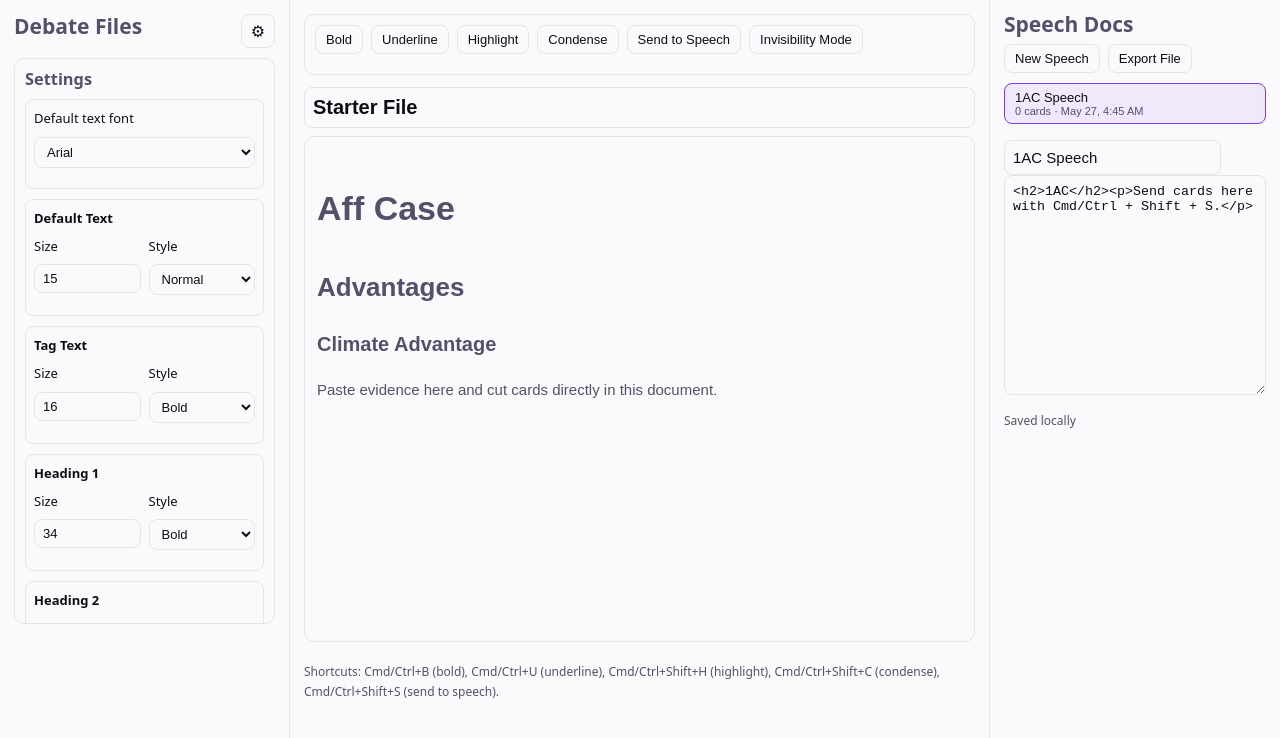
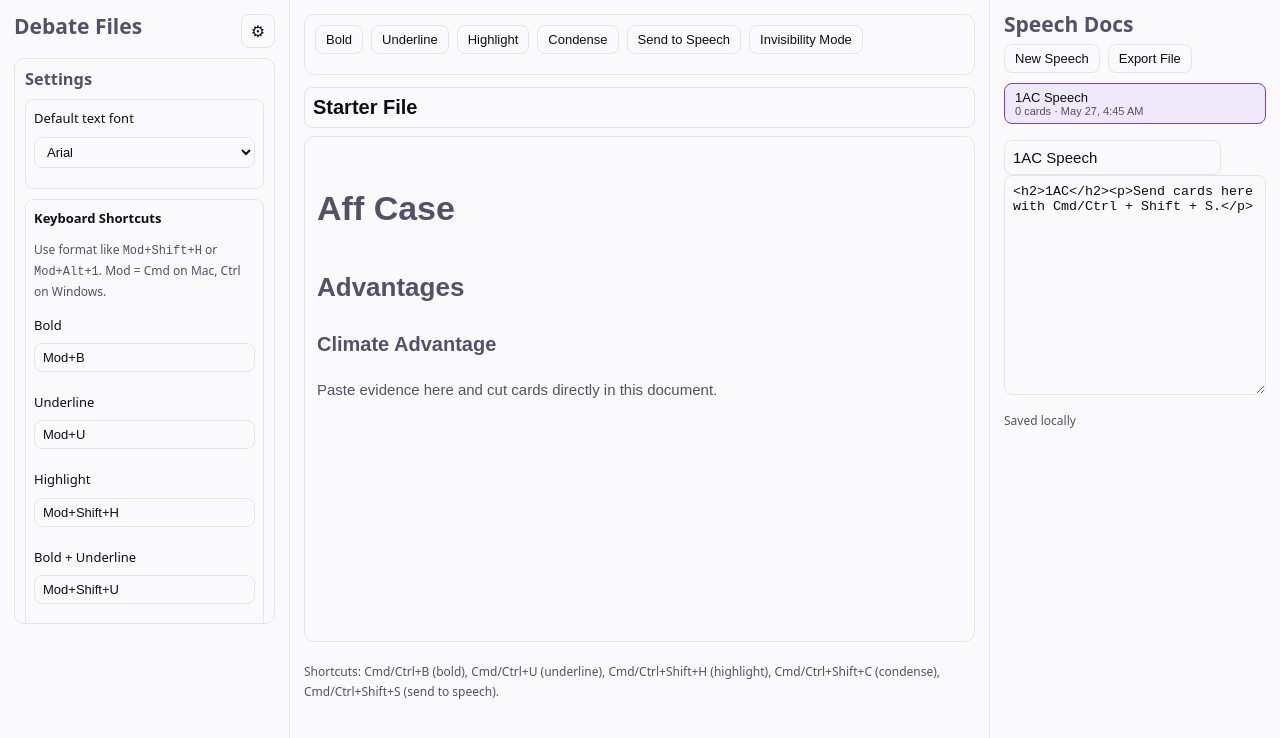
Before and after one commit to Dheej11/DebateBooks, a React (Vite) app: page / in a window 1280 px wide. Both pictures are taken after a click on the button "Open settings". Shown: the top 738 px of the page. Built offline with nearby package versions, Linux system fonts and the light colour scheme.

Commit message:
added keyboard shortcut customization

```diff
--- a/src/App.css
+++ b/src/App.css
@@ -183,6 +183,13 @@ button:disabled {
   gap: 8px;
 }
 
+.shortcuts-grid {
+  display: grid;
+  grid-template-columns: 1fr;
+  gap: 8px;
+  margin-bottom: 10px;
+}
+
 .settings-row {
   display: flex;
   align-items: flex-start;
--- a/src/App.tsx
+++ b/src/App.tsx
@@ -1,5 +1,6 @@
 import {
   type ChangeEventHandler,
+  type KeyboardEvent,
   type KeyboardEventHandler,
   useEffect,
   useMemo,
@@ -33,6 +34,19 @@ interface AppData {
 
 type LeftPanelView = 'files' | 'settings'
 type FontStylePreset = 'normal' | 'bold' | 'italic' | 'boldItalic' | 'underline'
+type ShortcutAction =
+  | 'bold'
+  | 'underline'
+  | 'highlight'
+  | 'boldUnderline'
+  | 'boldUnderlineHighlight'
+  | 'tagText'
+  | 'heading1'
+  | 'heading2'
+  | 'heading3'
+  | 'defaultText'
+  | 'condense'
+  | 'sendToSpeech'
 
 interface TextStyleSetting {
   fontSize: number
@@ -48,6 +62,7 @@ interface EditorSettings {
     heading2: TextStyleSetting
     heading3: TextStyleSetting
   }
+  shortcuts: Record<ShortcutAction, string>
 }
 
 const STORAGE_KEY = 'debatefiles.v1'
@@ -59,6 +74,20 @@ const defaultSettings: EditorSettings = {
     heading1: { fontSize: 34, style: 'bold' },
     heading2: { fontSize: 26, style: 'bold' },
     heading3: { fontSize: 20, style: 'bold' },
+  },
+  shortcuts: {
+    bold: 'Mod+B',
+    underline: 'Mod+U',
+    highlight: 'Mod+Shift+H',
+    boldUnderline: 'Mod+Shift+U',
+    boldUnderlineHighlight: 'Mod+Shift+J',
+    tagText: 'Mod+Shift+T',
+    heading1: 'Mod+Alt+1',
+    heading2: 'Mod+Alt+2',
+    heading3: 'Mod+Alt+3',
+    defaultText: 'Mod+Alt+0',
+    condense: 'Mod+Shift+C',
+    sendToSpeech: 'Mod+Shift+S',
   },
 }
 
@@ -125,6 +154,131 @@ const textStyleGroups: Array<{
   { key: 'heading2', label: 'Heading 2' },
   { key: 'heading3', label: 'Heading 3' },
 ]
+
+const shortcutGroups: Array<{
+  key: ShortcutAction
+  label: string
+}> = [
+  { key: 'bold', label: 'Bold' },
+  { key: 'underline', label: 'Underline' },
+  { key: 'highlight', label: 'Highlight' },
+  { key: 'boldUnderline', label: 'Bold + Underline' },
+  {
+    key: 'boldUnderlineHighlight',
+    label: 'Bold + Underline + Highlight',
+  },
+  { key: 'tagText', label: 'Set text to Tag' },
+  { key: 'heading1', label: 'Set text to Heading 1' },
+  { key: 'heading2', label: 'Set text to Heading 2' },
+  { key: 'heading3', label: 'Set text to Heading 3' },
+  { key: 'defaultText', label: 'Set text to Default Text' },
+  { key: 'condense', label: 'Condense' },
+  { key: 'sendToSpeech', label: 'Send to Speech' },
+]
+
+interface ParsedShortcut {
+  key: string
+  mod: boolean
+  ctrl: boolean
+  meta: boolean
+  alt: boolean
+  shift: boolean
+}
+
+const normalizeKey = (value: string) => {
+  const lowered = value.toLowerCase()
+  if (lowered === ' ') {
+    return 'space'
+  }
+  if (lowered === 'arrowup') {
+    return 'up'
+  }
+  if (lowered === 'arrowdown') {
+    return 'down'
+  }
+  if (lowered === 'arrowleft') {
+    return 'left'
+  }
+  if (lowered === 'arrowright') {
+    return 'right'
+  }
+  return lowered
+}
+
+const parseShortcut = (value: string): ParsedShortcut | null => {
+  const tokens = value
+    .split('+')
+    .map((token) => token.trim().toLowerCase())
+    .filter(Boolean)
+
+  if (!tokens.length) {
+    return null
+  }
+
+  const parsed: ParsedShortcut = {
+    key: '',
+    mod: false,
+    ctrl: false,
+    meta: false,
+    alt: false,
+    shift: false,
+  }
+
+  for (const token of tokens) {
+    if (token === 'mod') {
+      parsed.mod = true
+    } else if (token === 'ctrl' || token === 'control') {
+      parsed.ctrl = true
+    } else if (token === 'cmd' || token === 'meta') {
+      parsed.meta = true
+    } else if (token === 'alt' || token === 'option') {
+      parsed.alt = true
+    } else if (token === 'shift') {
+      parsed.shift = true
+    } else {
+      parsed.key = normalizeKey(token)
+    }
+  }
+
+  return parsed.key ? parsed : null
+}
+
+const matchesShortcut = (
+  event: KeyboardEvent<HTMLDivElement>,
+  shortcut: string,
+) => {
+  const parsed = parseShortcut(shortcut)
+  if (!parsed) {
+    return false
+  }
+
+  const eventKey = normalizeKey(event.key)
+  if (eventKey !== parsed.key) {
+    return false
+  }
+
+  if (parsed.mod && !(event.metaKey || event.ctrlKey)) {
+    return false
+  }
+
+  if (!parsed.mod && parsed.ctrl !== event.ctrlKey) {
+    return false
+  }
+
+  if (!parsed.mod && parsed.meta !== event.metaKey) {
+    return false
+  }
+
+  if (parsed.alt !== event.altKey) {
+    return false
+  }
+
+  if (parsed.shift !== event.shiftKey) {
+    return false
+  }
+
+  return true
+}
 
 const defaultData = (): AppData => {
   const debateDoc: DebateDocument = {
@@ -199,6 +353,10 @@ function App() {
           textStyles: {
             ...defaultSettings.textStyles,
             ...(parsed.settings?.textStyles ?? {}),
+          },
+          shortcuts: {
+            ...defaultSettings.shortcuts,
+            ...(parsed.settings?.shortcuts ?? {}),
           },
         },
       }
@@ -322,6 +480,86 @@ function App() {
     onEditorInput()
   }
 
+  const applyTagStyle = () => {
+    const selection = window.getSelection()
+    if (!selection || selection.rangeCount === 0 || selection.isCollapsed) {
+      return
+    }
+
+    const range = selection.getRangeAt(0)
+    const wrapper = document.createElement('span')
+    wrapper.className = 'tag-text'
+
+    try {
+      const content = range.extractContents()
+      wrapper.appendChild(content)
+      range.insertNode(wrapper)
+      selection.removeAllRanges()
+      const postRange = document.createRange()
+      postRange.selectNodeContents(wrapper)
+      selection.addRange(postRange)
+      onEditorInput()
+    } catch {
+      // Ignore invalid partial selections that cannot be wrapped.
+    }
+  }
+
+  const applyHeading = (level: 1 | 2 | 3) => {
+    document.execCommand('formatBlock', false, `h${level}`)
+    onEditorInput()
+  }
+
+  const applyDefaultTextBlock = () => {
+    document.execCommand('formatBlock', false, 'p')
+    onEditorInput()
+  }
+
+  const runShortcutAction = (action: ShortcutAction) => {
+    switch (action) {
+      case 'bold':
+        applyCommand('bold')
+        break
+      case 'underline':
+        applyCommand('underline')
+        break
+      case 'highlight':
+        applyCommand('hiliteColor', 'yellow')
+        break
+      case 'boldUnderline':
+        applyCommand('bold')
+        applyCommand('underline')
+        break
+      case 'boldUnderlineHighlight':
+        applyCommand('bold')
+        applyCommand('underline')
+        applyCommand('hiliteColor', 'yellow')
+        break
+      case 'tagText':
+        applyTagStyle()
+        break
+      case 'heading1':
+        applyHeading(1)
+        break
+      case 'heading2':
+        applyHeading(2)
+        break
+      case 'heading3':
+        applyHeading(3)
+        break
+      case 'defaultText':
+        applyDefaultTextBlock()
+        break
+      case 'condense':
+        condenseSelection()
+        break
+      case 'sendToSpeech':
+        sendToSpeech()
+        break
+      default:
+        break
+    }
+  }
+
   const sendToSpeech = () => {
     if (!activeSpeechDoc || !editorRef.current) {
       return
@@ -374,25 +612,20 @@ function App() {
     })
   }
 
+  const updateShortcutSetting = (action: ShortcutAction, shortcut: string) => {
+    updateSettings((settings) => {
+      settings.shortcuts[action] = shortcut
+    })
+  }
+
   const onEditorKeyDown: KeyboardEventHandler<HTMLDivElement> = (event) => {
-    const mod = event.metaKey || event.ctrlKey
-    const key = event.key.toLowerCase()
-
-    if (mod && key === 'b') {
-      event.preventDefault()
-      applyCommand('bold')
-    } else if (mod && key === 'u') {
-      event.preventDefault()
-      applyCommand('underline')
-    } else if (mod && event.shiftKey && key === 'h') {
-      event.preventDefault()
-      applyCommand('hiliteColor', 'yellow')
-    } else if (mod && event.shiftKey && key === 's') {
-      event.preventDefault()
-      sendToSpeech()
-    } else if (mod && event.shiftKey && key === 'c') {
-      event.preventDefault()
-      condenseSelection()
+    for (const group of shortcutGroups) {
+      const shortcut = data.settings.shortcuts[group.key]
+      if (matchesShortcut(event, shortcut)) {
+        event.preventDefault()
+        runShortcutAction(group.key)
+        break
+      }
     }
   }
 
@@ -462,6 +695,27 @@ function App() {
                   ))}
                 </select>
               </label>
+            </div>
+            <div className="settings-group">
+              <h4>Keyboard Shortcuts</h4>
+              <p className="hint">
+                Use format like <code>Mod+Shift+H</code> or <code>Mod+Alt+1</code>.
+                Mod = Cmd on Mac, Ctrl on Windows.
+              </p>
+              <div className="shortcuts-grid">
+                {shortcutGroups.map((shortcut) => (
+                  <label key={shortcut.key} className="settings-row">
+                    <span>{shortcut.label}</span>
+                    <input
+                      type="text"
+                      value={data.settings.shortcuts[shortcut.key]}
+                      onChange={(event) =>
+                        updateShortcutSetting(shortcut.key, event.target.value)
+                      }
+                    />
+                  </label>
+                ))}
+              </div>
             </div>
             {textStyleGroups.map((group) => (
               <div key={group.key} className="settings-group">
```
